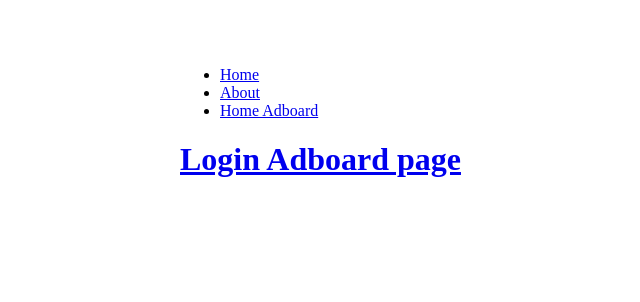
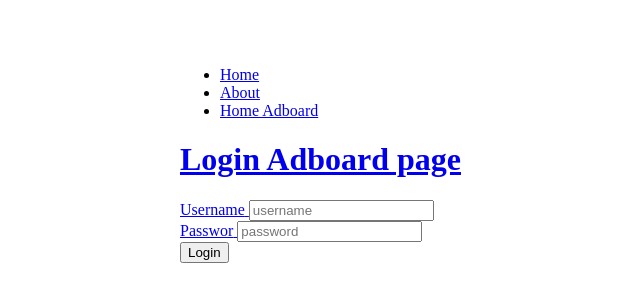
Before and after one commit to gurnitha/django-clone-amazon-renewed, a Django app: page /admin/login in a window 1280 px wide. Shown: the part 324-626 px from the top of the page, without its empty margins (160-800 px from the left). Run offline with Django 3.2, Linux system fonts and the light colour scheme.

Commit message:
8.2.18 Login page - Add basic form for user to login

```diff
--- a/templates/adboard/login-adboard.html
+++ b/templates/adboard/login-adboard.html
@@ -7,6 +7,31 @@
 <!-- Main content -->
 {% block content %}
     <div style="width:500px;">
+
 		<h1>Login Adboard page</h1>
+
+		<form
+			method=""
+			action="">
+			<div>
+				<label for="email">Username</label>
+				<input
+					type="text"
+					name="username"
+					placeholder="username">
+			</div>
+			<div>
+				<label for="email">Passwor</label>
+				<input
+					type="password"
+					name="password"
+					placeholder="password">
+			</div>
+
+			<div>
+				<button type="submit">Login</button>
+			</div>
+
+		</form>
 	</div>
 {% endblock content %}
```
Also changed, not shown: README.MD.
